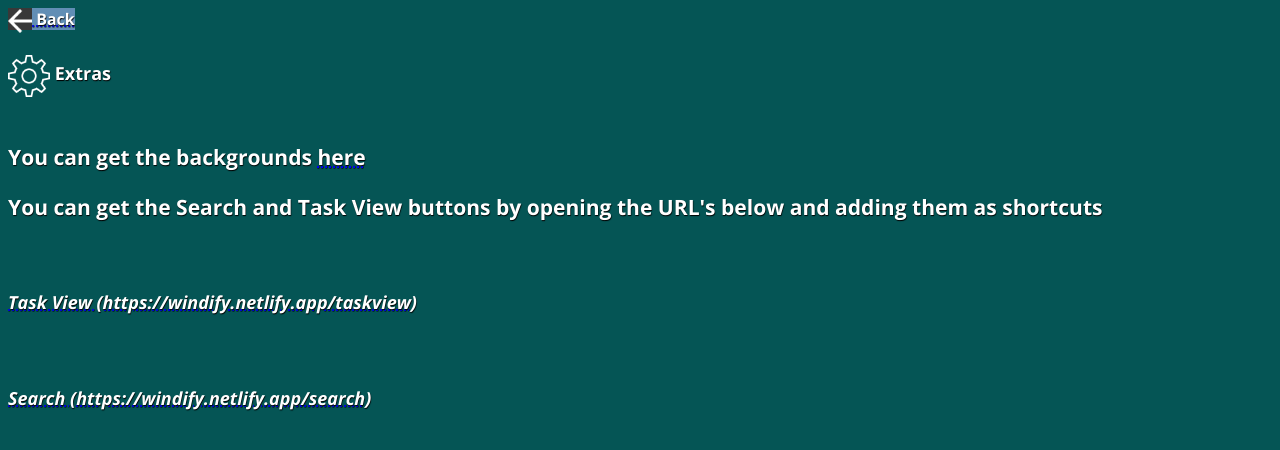
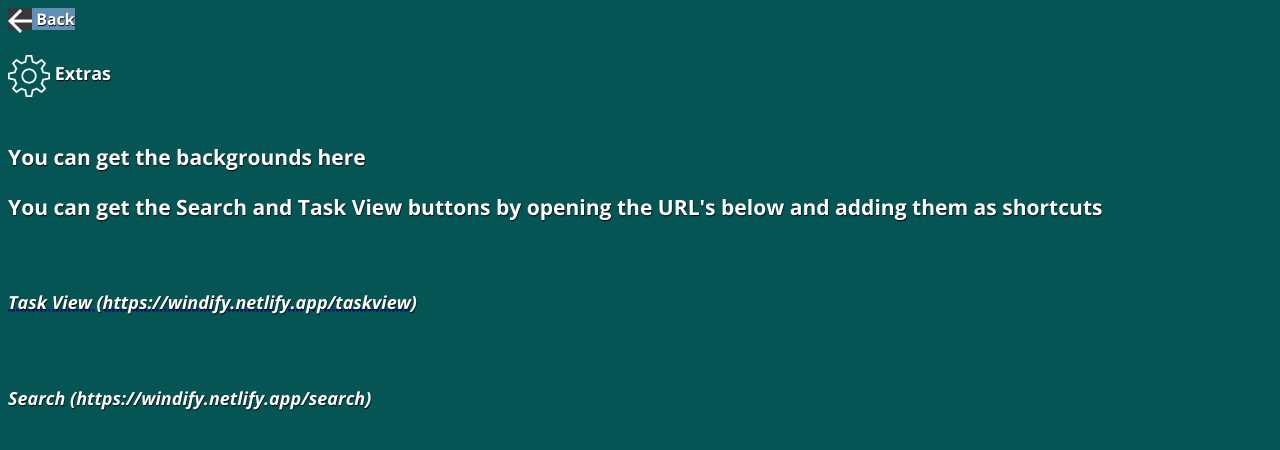
Before and after one commit to lebestnoob/Windify, a plain HTML site: page extra.html in a window 1280 px wide. Drawn offline with nearby package versions, Linux system fonts and the light colour scheme.

Commit message:
Update extra.html

```diff
--- a/extra.html
+++ b/extra.html
@@ -30,11 +30,11 @@ mark1 {
   color: white;
 }
 a:link {
-  text-decoration: underline dotted;
+  text-decoration: none;
 }
 
 a:visited {
-  text-decoration: underline dotted;
+  text-decoration: none;
 }
 .bold {
 font-family: 'Open Sans', sans-serif;
@@ -172,12 +172,12 @@ body {
 <font size="+1"><span style="color: #ffffff;">
 <br>
 <br>
-<h3>You can get the backgrounds  <a href="/backgrounds/index" style="text-decoration:underline dotted;"><span style="color: #ffffff;"> here</a></h3>
+<h3>You can get the backgrounds  <a href="/backgrounds/index" style="text-decoration:none;"><span style="color: #ffffff;"> here</a></h3>
 	<h3> You can get the Search and Task View buttons by opening the URL's below and adding them as shortcuts</h3>
 	<br>
 	<h4><em><a href="/taskview" style="text-decoration:underline dotted;"><span style="color: #ffffff;"> Task View (https://windify.netlify.app/taskview)</a></em></h4>
 	<br>
-	<h4><em><a href="/search" style="text-decoration:underline dotted;"><span style="color: #ffffff;"> Search (https://windify.netlify.app/search)</a></em></h4>
+	<h4><em><a href="/search" style="text-decoration:none;"><span style="color: #ffffff;"> Search (https://windify.netlify.app/search)</a></em></h4>
 
 </body>
 </html>
```
